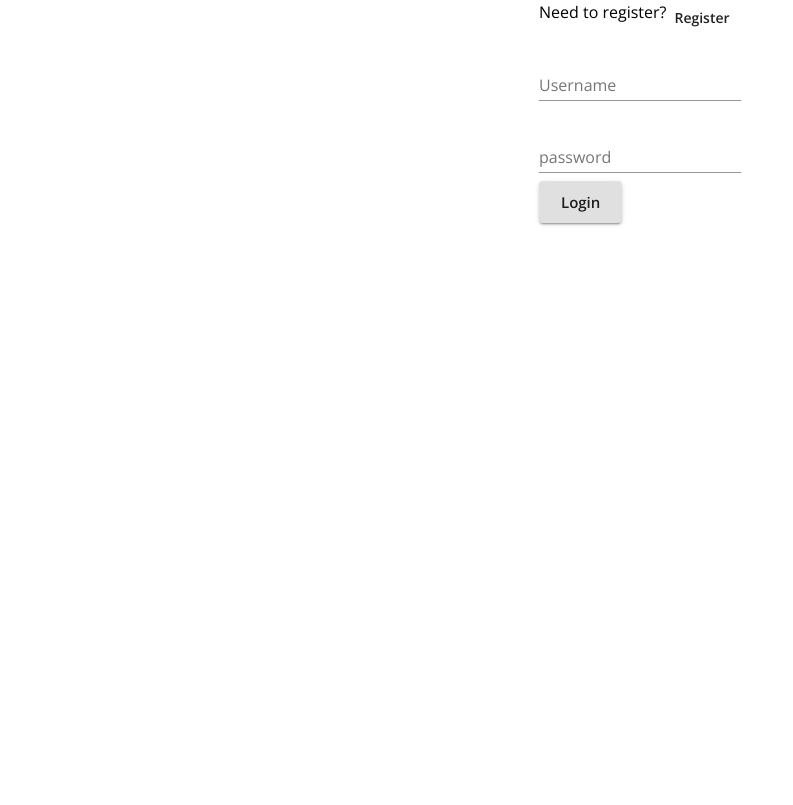
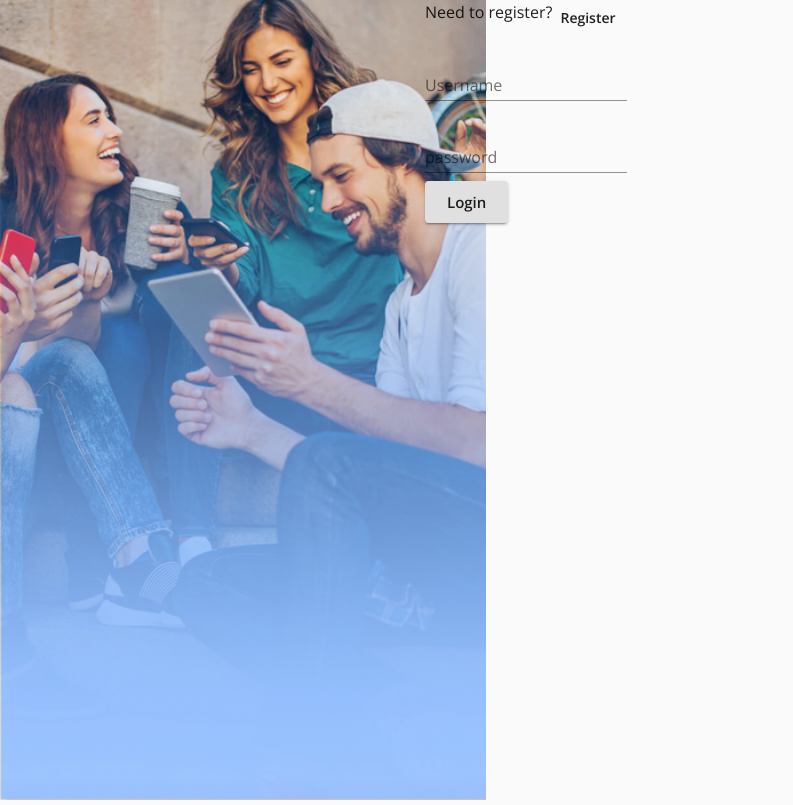
Before and after one commit to sunmengyue/508124, a React (Create React App) app in the folder client/: page /login in a window 1280 px wide. Shown: the whole page, without its empty margins (0-793 px from the left). Built offline with nearby package versions, Linux system fonts and the light colour scheme; no server answers.

Commit message:
add initial layout

```diff
--- a/client/src/Login.js
+++ b/client/src/Login.js
@@ -8,10 +8,27 @@ import {
   Button,
   FormControl,
   TextField,
+  CssBaseline,
+  Paper,
 } from "@material-ui/core";
 import { login } from "./store/utils/thunkCreators";
+import { makeStyles } from "@material-ui/core/styles";
+import BgImg from './assets/bg-img.png'
+
+const useStyles = makeStyles((theme) => ({
+  root: {
+    height: "100vh",
+    width: "100vw",
+    display: "flex"
+  },
+  loginForm: {
+    flex: 8
+
+  }
+}));
 
 const Login = (props) => {
+  const classes = useStyles();
   const history = useHistory();
   const { user, login } = props;
 
@@ -28,8 +45,12 @@ const Login = (props) => {
   }
 
   return (
-    <Grid container justify="center">
+    <Grid container justify="center" className={classes.root} component="main">
+      <CssBaseline />
       <Box>
+        <img src={BgImg} alt="background" height="100%"/>
+      </Box>
+      <Box className={classes.loginForm}>
         <Grid container item>
           <Typography>Need to register?</Typography>
           <Button onClick={() => history.push("/register")}>Register</Button>
```
Also changed, not shown: client/src/assets/bg-img.png (added), client/src/assets/bubble.svg (added).
